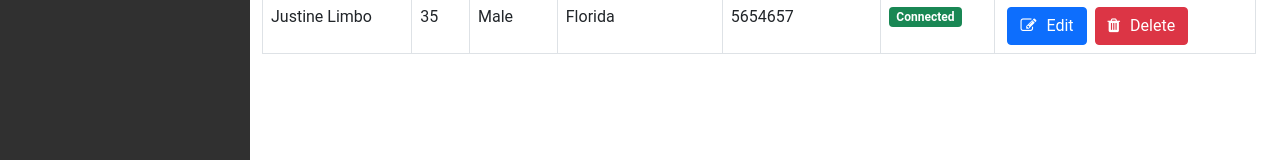
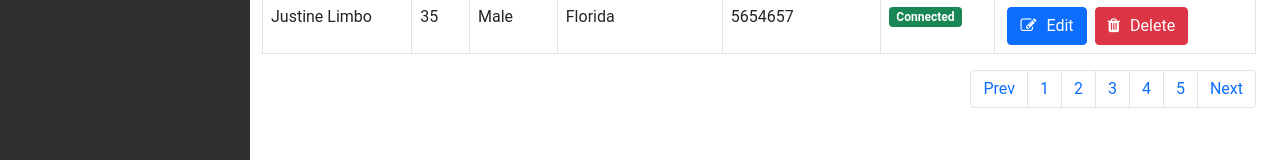
Before and after one commit to angelocuartel/WebApplication-Template-Bootstrap5, a plain HTML site: page customer.html in a window 1280 px wide. Shown: the part 362-522 px from the top of the page. Drawn offline with nearby package versions, Linux system fonts and the light colour scheme.

Commit message:
add pagination to table

```diff
--- a/customer.html
+++ b/customer.html
@@ -167,8 +167,18 @@
                         </tbody>
                     </table>
                 </div>
+                <nav class="pagination float-end">
+                    <li class="page-item"><a class="page-link">Prev</a></li>
+                    <li class="page-item"><a class="page-link">1</a></li>
+                    <li class="page-item"><a class="page-link">2</a></li>
+                    <li class="page-item"><a class="page-link">3</a></li>
+                    <li class="page-item"><a class="page-link">4</a></li>
+                    <li class="page-item"><a class="page-link">5</a></li>
+                    <li class="page-item"><a class="page-link">Next</a></li>
+                </nav>
              </div>
          </div>
+
      </section>
 
 
```
